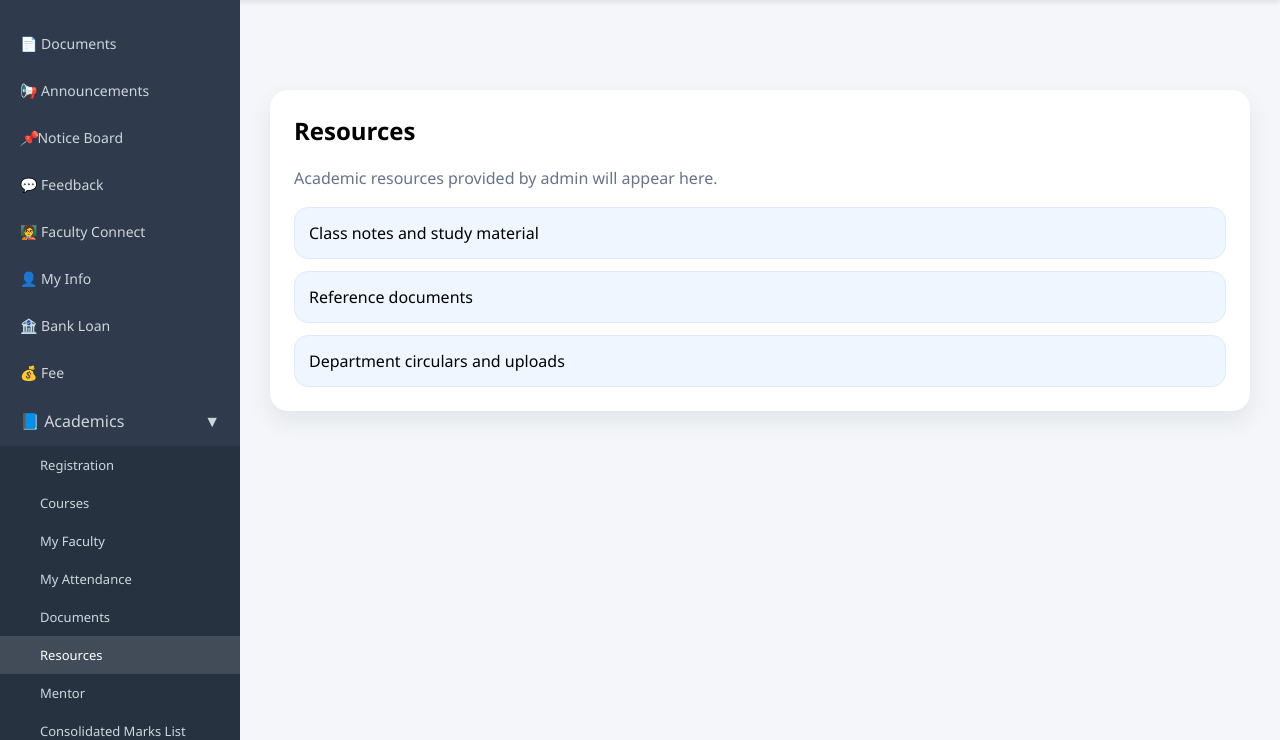
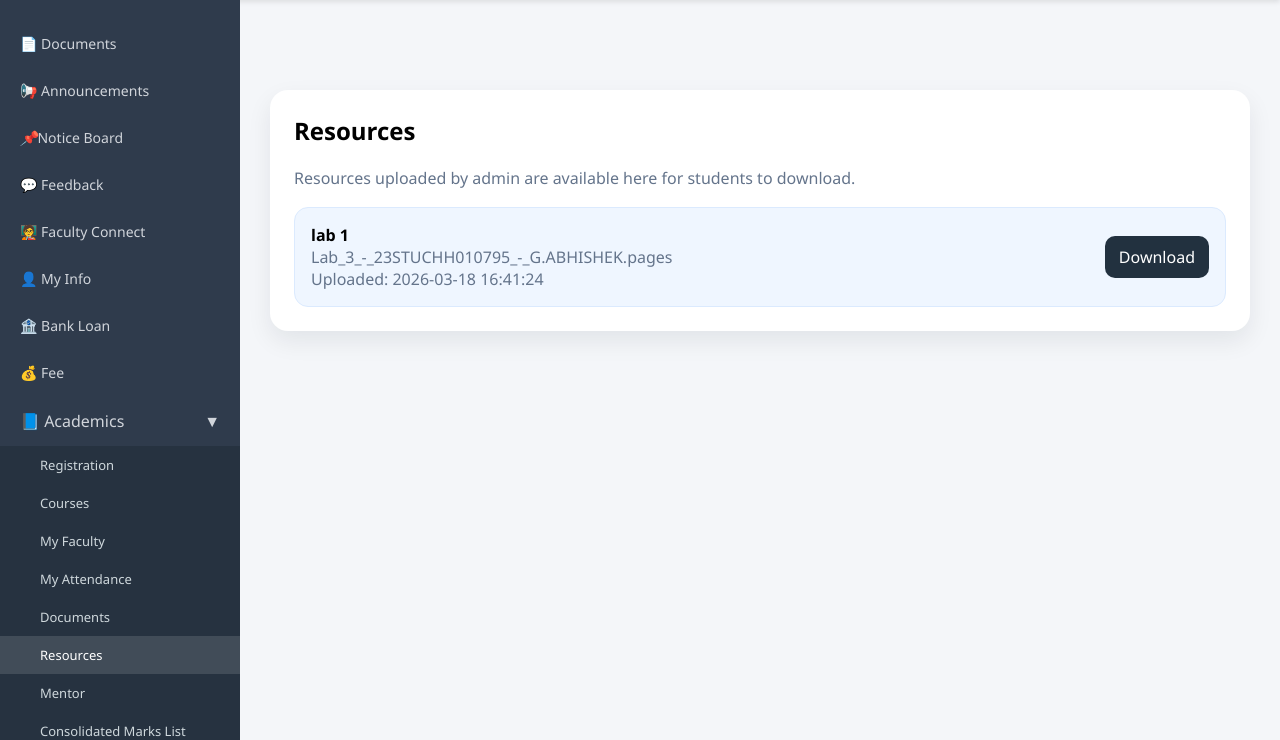
Before and after one commit to Abhishek12prog/SIS, a Flask app: page /resources in a window 1280 px wide. Shown: the part 60-800 px from the top of the page. Run offline with Flask 3, Linux system fonts and the light colour scheme; a user stored in the database is signed in; data comes from the database, SQL or seed files in the repository.

Commit message:
Update student_resources.html

```diff
--- a/templates/student_resources.html
+++ b/templates/student_resources.html
@@ -1,12 +1,63 @@
 {% extends "base_student.html" %}
 {% block content %}
-<div style="background:#ffffff; border-radius:18px; padding:24px; box-shadow:0 10px 24px rgba(15, 23, 42, 0.08);">
+<style>
+    .page-card {
+        background: #ffffff;
+        border-radius: 18px;
+        padding: 24px;
+        box-shadow: 0 10px 24px rgba(15, 23, 42, 0.08);
+    }
+
+    .resource-list {
+        display: grid;
+        gap: 14px;
+        margin-top: 18px;
+    }
+
+    .resource-card {
+        background: #eff6ff;
+        border: 1px solid #dbeafe;
+        border-radius: 14px;
+        padding: 16px;
+        display: flex;
+        justify-content: space-between;
+        align-items: center;
+        gap: 16px;
+    }
+
+    .download-link {
+        padding: 10px 14px;
+        background: #22313f;
+        color: #ffffff;
+        border-radius: 10px;
+        text-decoration: none;
+        white-space: nowrap;
+    }
+
+    .muted {
+        color: #64748b;
+    }
+</style>
+
+<div class="page-card">
     <h2 style="margin-top:0;">Resources</h2>
-    <p style="color:#64748b;">Academic resources provided by admin will appear here.</p>
-    <div style="margin-top:18px; display:grid; gap:12px;">
-        <div style="background:#eff6ff; border:1px solid #dbeafe; border-radius:14px; padding:14px;">Class notes and study material</div>
-        <div style="background:#eff6ff; border:1px solid #dbeafe; border-radius:14px; padding:14px;">Reference documents</div>
-        <div style="background:#eff6ff; border:1px solid #dbeafe; border-radius:14px; padding:14px;">Department circulars and uploads</div>
+    <p class="muted">Resources uploaded by admin are available here for students to download.</p>
+
+    {% if resources %}
+    <div class="resource-list">
+        {% for resource in resources %}
+        <div class="resource-card">
+            <div>
+                <strong>{{ resource[1] }}</strong><br>
+                <span class="muted">{{ resource[2] }}</span><br>
+                <span class="muted">Uploaded: {{ resource[3] }}</span>
+            </div>
+            <a class="download-link" href="{{ url_for('static', filename='uploads/' + resource[2]) }}" download>Download</a>
+        </div>
+        {% endfor %}
     </div>
+    {% else %}
+    <p class="muted">No resources have been uploaded by admin yet.</p>
+    {% endif %}
 </div>
 {% endblock %}
```
